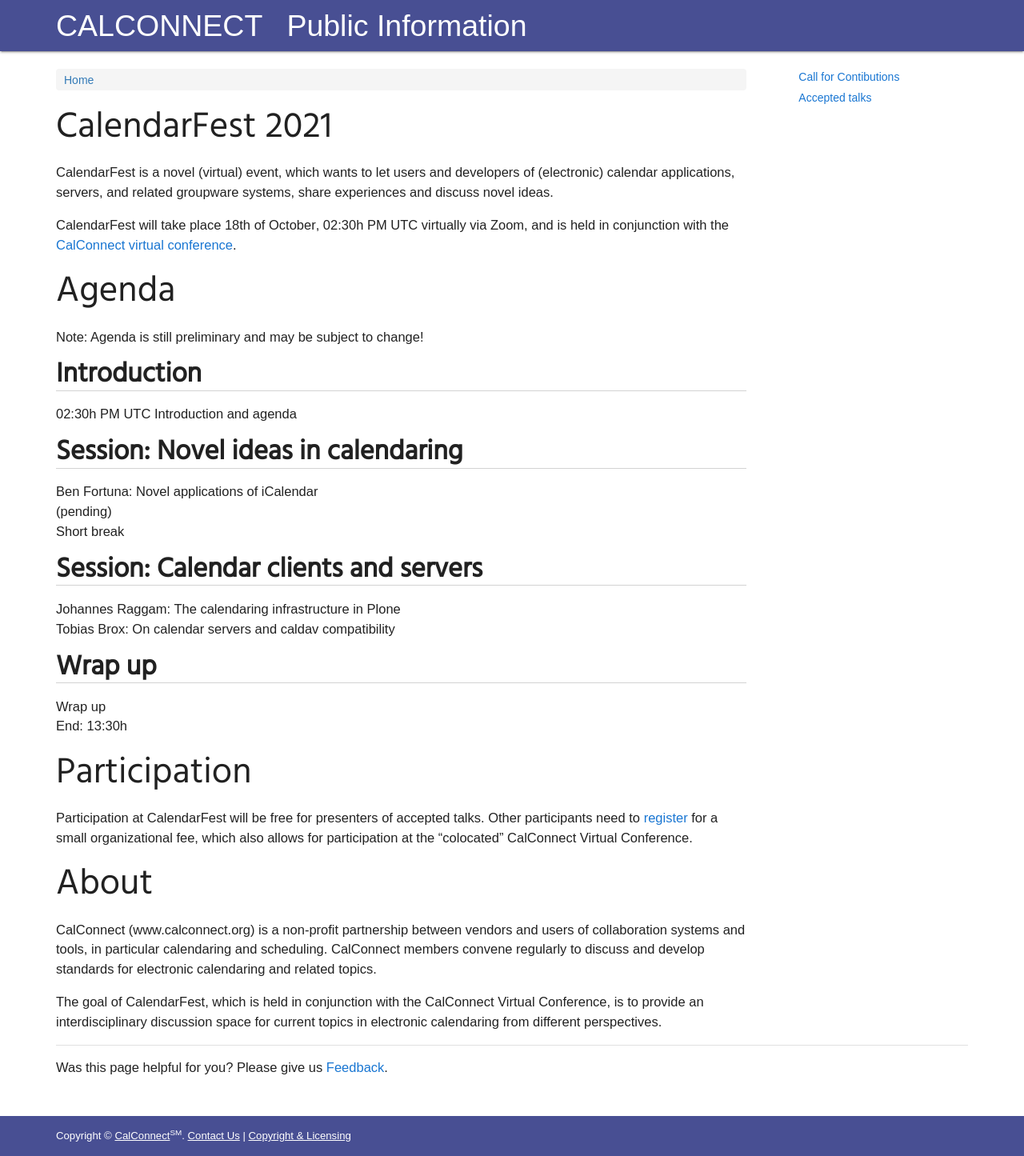
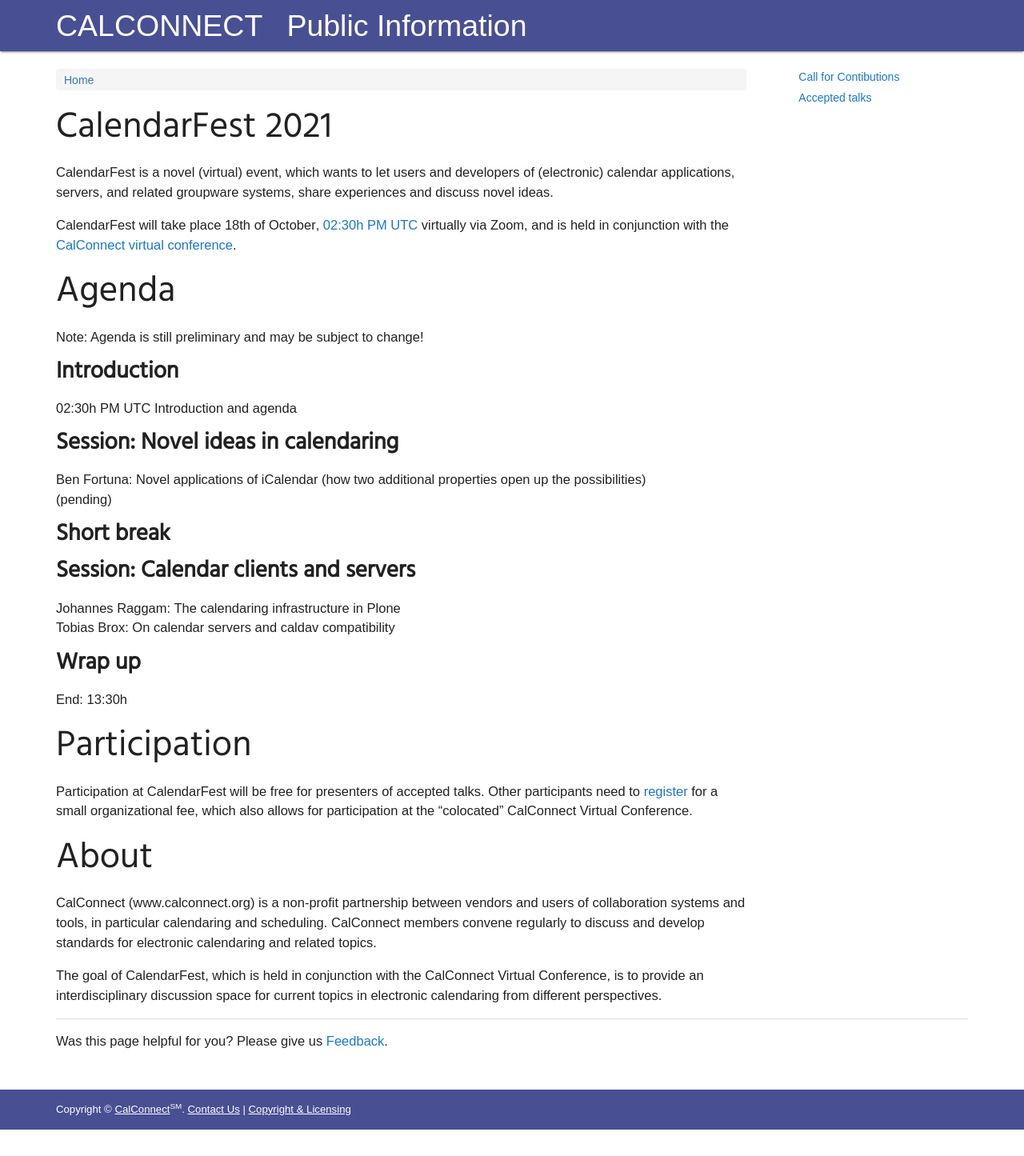
Before and after one commit to CalConnect/public, a Jekyll site: the page built from _pages/CalendarFest.md, in a window 1280 px wide. Shown: the whole page at 80% size. Built offline with Jekyll 4.4.1, drawn with Linux system fonts in a browser that asks for light colours; some web fonts are replaced; after the commit the page ends 1412 px from its top, so only the background shows below that.

Commit message:
Update CalendarFest.md

```diff
--- a/_pages/CalendarFest.md
+++ b/_pages/CalendarFest.md
@@ -10,26 +10,26 @@ order: 0
 
 CalendarFest is a novel (virtual) event, which wants to let users and developers of (electronic) calendar applications, servers, and related groupware systems, share experiences and discuss novel ideas.
 
-CalendarFest will take place **18th of October**, 02:30h PM UTC virtually via Zoom, and is held in conjunction with the [CalConnect virtual conference](https://www.calconnect.org/events/calconnect-virtual-conference-autumn-2021).
+CalendarFest will take place **18th of October**, [02:30h PM UTC](https://www.timeanddate.com/worldclock/fixedtime.html?msg=CalendarFest&iso=20211018T1430&p1=1440&ah=3) virtually via Zoom, and is held in conjunction with the [CalConnect virtual conference](https://www.calconnect.org/events/calconnect-virtual-conference-autumn-2021).
 
 # Agenda
 
 Note: Agenda is still preliminary and may be subject to change!
 
-## Introduction
+### Introduction
 * 02:30h PM UTC Introduction and agenda
 
-## Session: Novel ideas in calendaring
-* Ben Fortuna: Novel applications of iCalendar
+### Session: Novel ideas in calendaring
+* Ben Fortuna: Novel applications of iCalendar (how two additional properties open up the possibilities)
 * (pending)
-* Short break
 
-## Session: Calendar clients and servers
+### Short break
+
+### Session: Calendar clients and servers
 * Johannes Raggam: The calendaring infrastructure in Plone
 * Tobias Brox: On calendar servers and caldav compatibility
 
-## Wrap up
-* Wrap up
+### Wrap up
 * End: 13:30h
 
 # Participation
```
